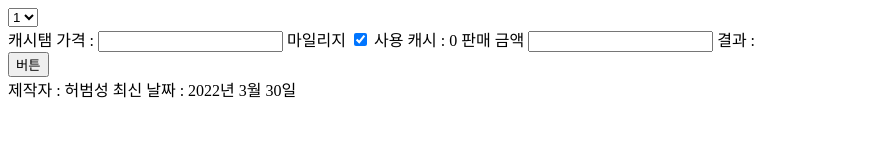
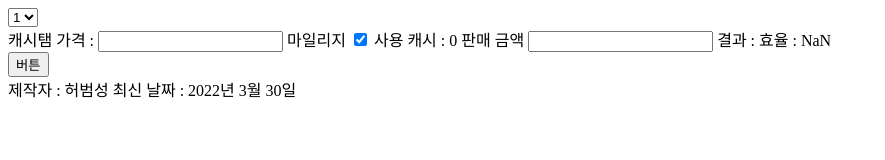
Before and after one commit to hbsowo58/CalcCash, a plain HTML site: page index.html in a window 1280 px wide. Both pictures are taken after a click on the checkbox 360 px from the left and 39 px from the top of the page. Shown: the whole page, without its empty margins (0-885 px from the left). Drawn offline with Linux system fonts and the light colour scheme.

Commit message:
feat : add efficiency

```diff
--- a/index.html
+++ b/index.html
@@ -21,6 +21,7 @@
     사용 캐시 : <span class="use_cash"></span>
     판매 금액 <input type="text" class="money">
     결과 : <span class="result"></span>
+    효율 : <span class="efficiency"></span>
     <br/>
     <button class="button">버튼</button>
 
--- a/index.js
+++ b/index.js
@@ -16,6 +16,7 @@ function keyUpFn() {
     debounce = setTimeout(() => {
             const TAX = Number(tax.value)
             const result = document.querySelector(".result");
+            const efficiency = document.querySelector(".efficiency");
             const MONEY = Number(money.value)
             const BUY_MONEY = Number(buy_money.value)
             const use_cash = document.querySelector(".use_cash")
@@ -27,6 +28,11 @@ function keyUpFn() {
                 use_cash.textContent = BUY_MONEY
                 result.textContent = calc(MONEY, TAX)
             }
+
+            console.dir(use_cash.textContent)
+            console.dir(result.textContent)
+            efficiency.textContent = Number(result.textContent) / Number(use_cash.textContent)
+
         }, 0);
 
 }
```
